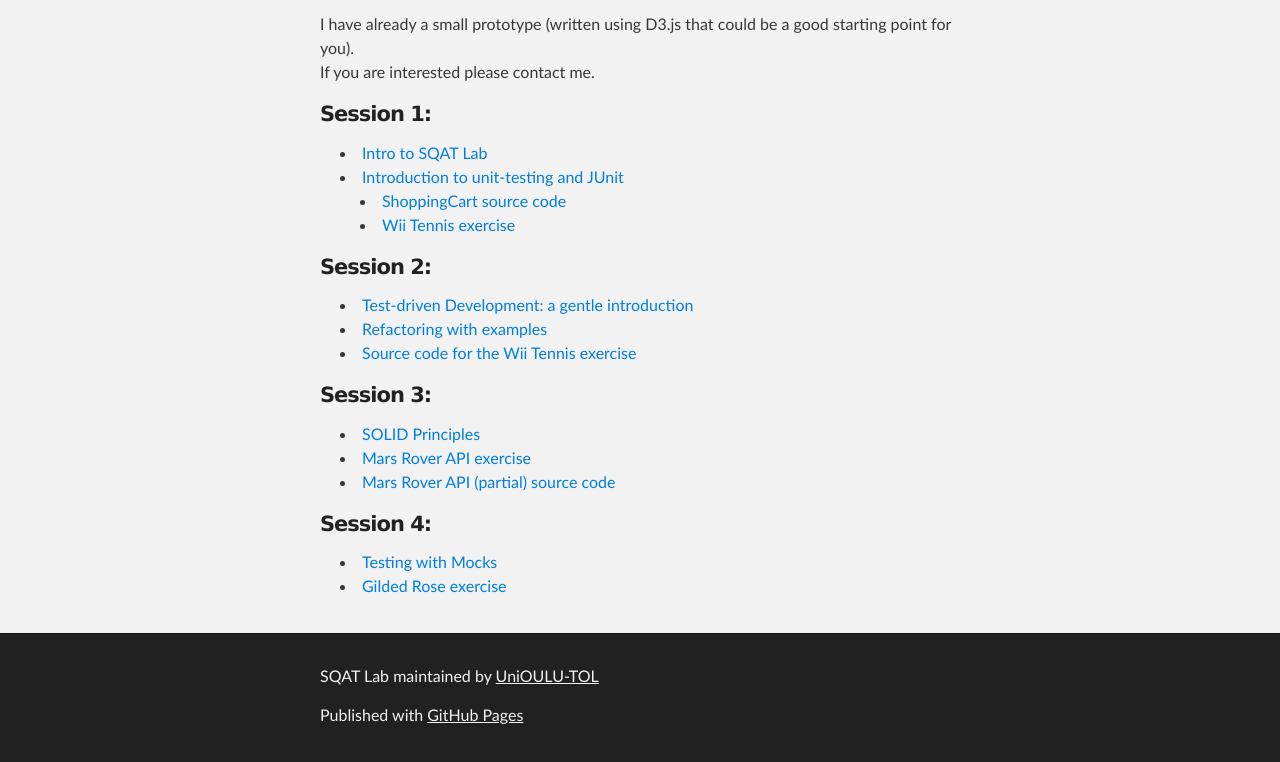
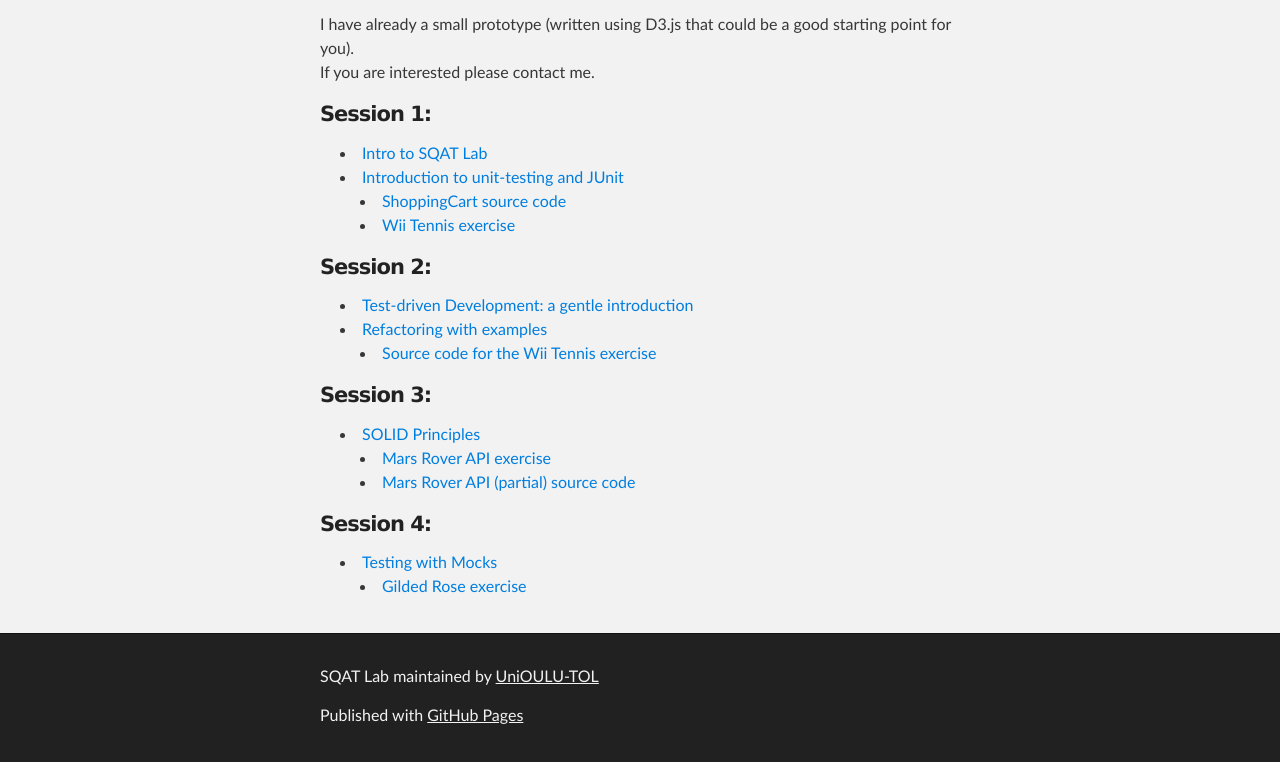
Before and after one commit to UniOULU-TOL/SQATLab, a plain HTML site: page index.html in a window 1280 px wide. Shown: the part 656-1418 px from the top of the page. Drawn offline with Linux system fonts and the light colour scheme.

```diff
--- a/index.html
+++ b/index.html
@@ -71,21 +71,36 @@
 
 <ul>
 <li><a href="http://unioulu-tol.github.io/SQATLab/sessions/session2.html">Test-driven Development: a gentle introduction</a></li>
-<li><a href="http://unioulu-tol.github.io/SQATLab/sessions/session2a.html">Refactoring with examples</a></li>
+<li>
+<a href="http://unioulu-tol.github.io/SQATLab/sessions/session2a.html">Refactoring with examples</a>
+
+<ul>
 <li><a href="https://github.com/UniOULU-TOL/WiiTennis">Source code for the Wii Tennis exercise</a></li>
+</ul>
+</li>
 </ul><h4>
 <a name="session-3" class="anchor" href="#session-3"><span class="octicon octicon-link"></span></a>Session 3:</h4>
 
 <ul>
-<li><a href="http://unioulu-tol.github.io/SQATLab/sessions/session3.html">SOLID Principles</a></li>
+<li>
+<a href="http://unioulu-tol.github.io/SQATLab/sessions/session3.html">SOLID Principles</a>
+
+<ul>
 <li><a href="http://unioulu-tol.github.io/SQATLab/sessions/MRA.html">Mars Rover API exercise</a></li>
 <li><a href="https://github.com/UniOULU-TOL/MarsRover">Mars Rover API (partial) source code</a></li>
+</ul>
+</li>
 </ul><h4>
 <a name="session-4" class="anchor" href="#session-4"><span class="octicon octicon-link"></span></a>Session 4:</h4>
 
 <ul>
-<li><a href="http://unioulu-tol.github.io/SQATLab/sessions/session4.html">Testing with Mocks</a></li>
+<li>
+<a href="http://unioulu-tol.github.io/SQATLab/sessions/session4.html">Testing with Mocks</a>
+
+<ul>
 <li><a href="http://unioulu-tol.github.io/SQATLab/sessions/gildedRose.html">Gilded Rose exercise</a></li>
+</ul>
+</li>
 </ul>
       </section>
     </div>
```
Also changed, not shown: params.json (+1 -1 lines).
